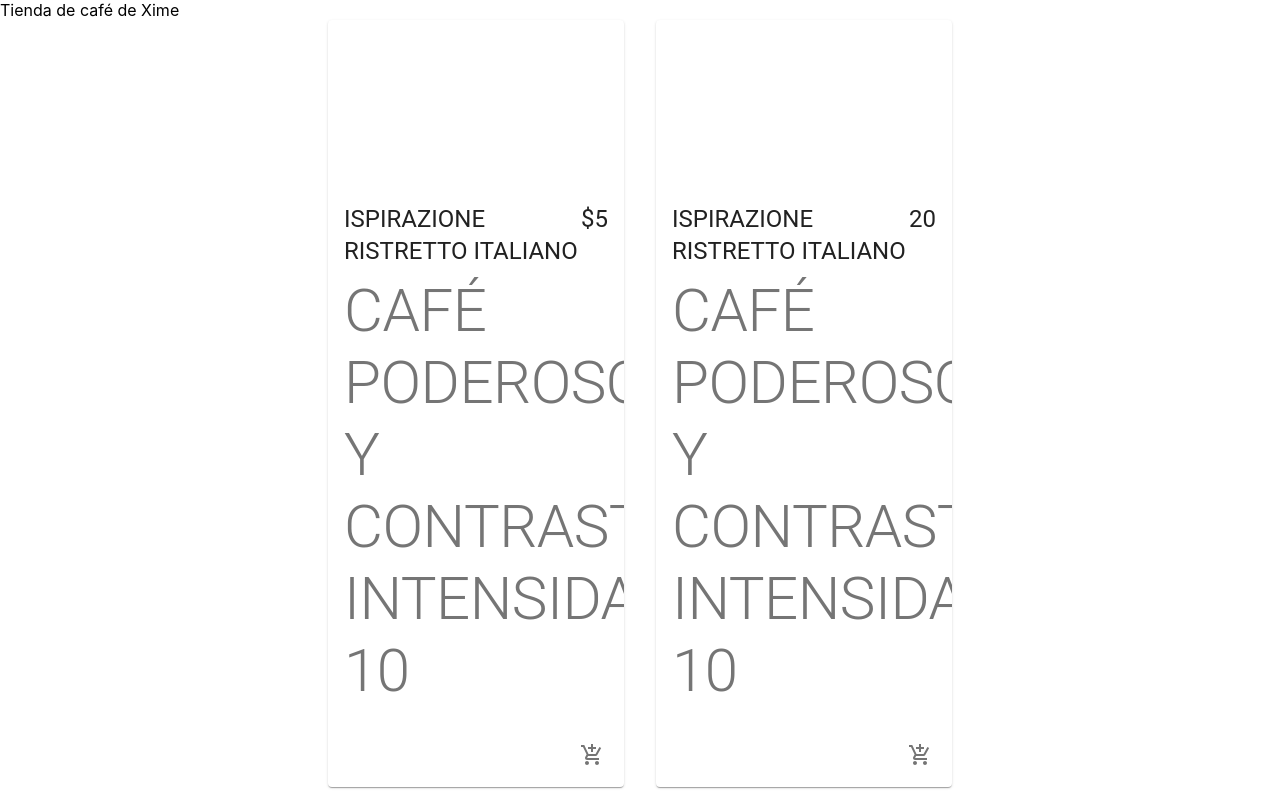
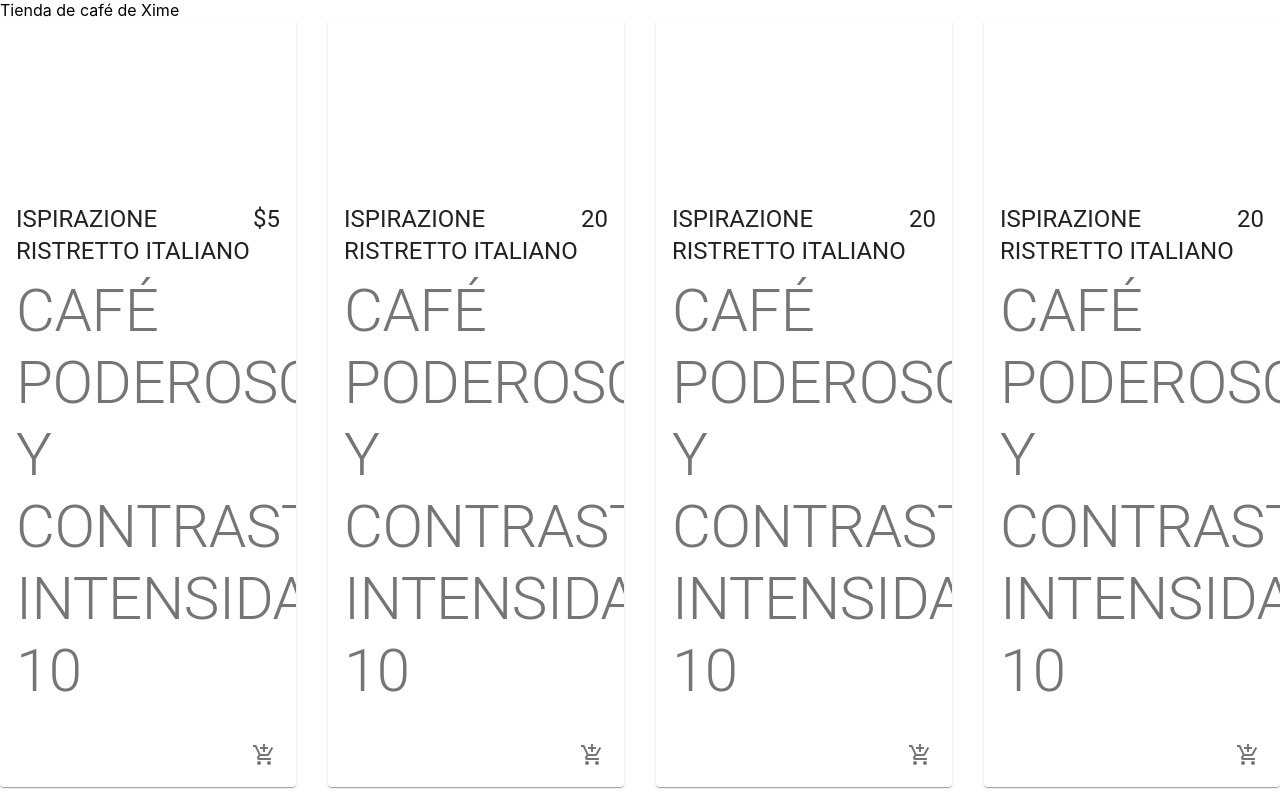
Before and after one commit to ximenacharrasreartes/tiendadexime, a React (Create React App) app: page / in a window 1280 px wide. Built offline with nearby package versions, Linux system fonts and the light colour scheme.

Commit message:
Itemcard2

```diff
--- a/src/components/Product/Products.jsx
+++ b/src/components/Product/Products.jsx
@@ -5,6 +5,8 @@
 
  const products = [
      {  id: 1, name: 'ISPIRAZIONE RISTRETTO ITALIANO', description:'CAFÉ PODEROSO Y CONTRASTANTE. INTENSIDAD  10', price: '$5'},
+     {  id: 2, name: 'ISPIRAZIONE RISTRETTO ITALIANO', description:'CAFÉ PODEROSO Y CONTRASTANTE. INTENSIDAD  10', price: '20'},
+     {  id: 2, name: 'ISPIRAZIONE RISTRETTO ITALIANO', description:'CAFÉ PODEROSO Y CONTRASTANTE. INTENSIDAD  10', price: '20'},
      {  id: 2, name: 'ISPIRAZIONE RISTRETTO ITALIANO', description:'CAFÉ PODEROSO Y CONTRASTANTE. INTENSIDAD  10', price: '20'},
  ];
 
```
